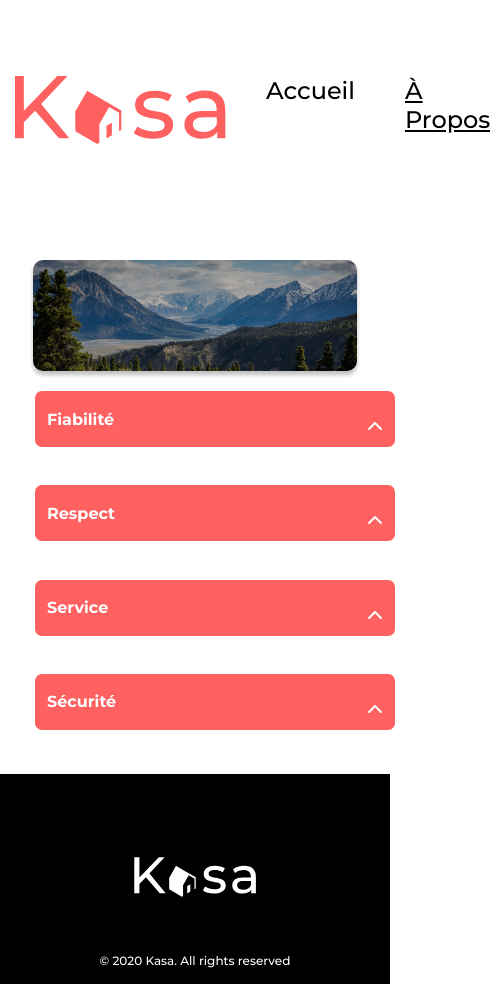
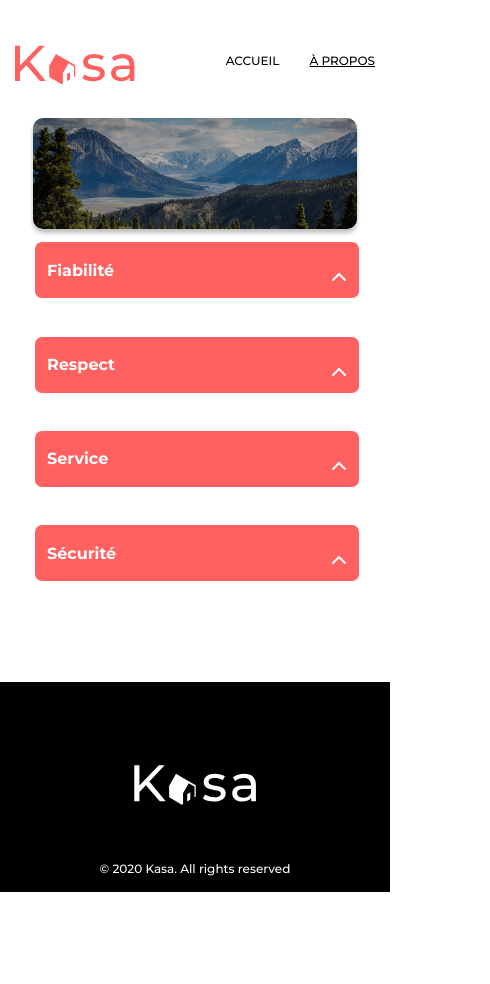
Before and after one commit to GlMlL/Projet-8-kasa, a React (Create React App) app: page /about in a window 390 px wide. Shown: the whole page, 490 px wide, since content can reach past the window. After the commit the page ends 892 px from the top, so only its background shows below. Built offline with nearby package versions, Linux system fonts and the light colour scheme.

Commit message:
derniere modif scss

```diff
--- a/src/styles/about.scss
+++ b/src/styles/about.scss
@@ -9,15 +9,32 @@
 
 @media (max-width: 1024px) {
   .layout-about {
-    width: 100%;
+    width: 90%;
     padding-left: 20px;
     padding-right: 20px;
   }
 }
 
-.layout_housing p{
+
+.collapse {
+  width: 80%;
+  margin: 0 auto;
+}
+
+@media (max-width: 768px) {
+  .collapse {
+    width: 100%;
+  }
+}
+
+
+.banner-container {
+  margin: 0px auto 0px auto;
+}
+
+.layout_housing p {
   display: flex;
-  justify-content:flex-start ;
+  justify-content: flex-start;
   list-style: none;
   padding-top: 20px;
 }
--- a/src/styles/annonce.scss
+++ b/src/styles/annonce.scss
@@ -69,10 +69,10 @@ $primary-color: rgba(255, 96, 96, 1);
   .tags {
     display: flex;
     flex-wrap: wrap;
-    gap: 7px; // Ajouter un petit espace entre les tags
+    gap: 7px;
 
     .tag {
-      background-color: $primary-color; // Utilisation de la couleur principale pour les tags
+      background-color: $primary-color;
       border-radius: 12px;
       padding: 5px 10px;
       color: white;
@@ -95,7 +95,7 @@ $primary-color: rgba(255, 96, 96, 1);
     display: flex;
     align-items: center;
     margin-bottom: 12px;
-    color: $primary-color; // Couleur principale pour le texte de l'hôte
+    color: $primary-color;
 
     .name-container {
       display: flex;
@@ -105,28 +105,28 @@ $primary-color: rgba(255, 96, 96, 1);
       text-align: right;
 
       .first-name, .last-name {
-        color: $primary-color; // Couleur principale pour le prénom et le nom
+        color: $primary-color;
       }
     }
 
     .host-picture {
-      width: 50px; // Ajuster la taille de l'image
-      height: 50px; // Ajuster la taille de l'image
-      border-radius: 50%; // Transformation en cercle
-      object-fit: cover; // Pour s'assurer que l'image couvre correctement le cercle
+      width: 50px;
+      height: 50px;
+      border-radius: 50%;
+      object-fit: cover;
     }
   }
 
   .rating-section {
     display: flex;
     align-items: center;
-    color: $primary-color; // Couleur principale pour les étoiles
+    color: $primary-color;
   }
 
   .rating {
     display: flex;
     align-items: center;
-    color: $primary-color; // Couleur principale pour les étoiles
+    color: $primary-color;
   }
 
   .star {
@@ -134,12 +134,12 @@ $primary-color: rgba(255, 96, 96, 1);
     display: inline-block;
     padding: 0.2em;
     border-radius: 50%;
-    color: $primary-color; // Couleur principale pour les étoiles
+    color: $primary-color;
     transition: color 0.2s ease-in-out;
   }
 
   .star-active {
-    color: $primary-color; // Couleur principale pour les étoiles actives
+    color: $primary-color;
   }
 }
 
--- a/src/styles/carrousel.scss
+++ b/src/styles/carrousel.scss
@@ -1,7 +1,7 @@
 .carrousel {
     position: relative;
     width: 100%;
-    height: 500px; /* Ajustez la hauteur selon vos besoins */
+    height: 500px;
     display: flex;
     justify-content: center;
     align-items: center;
@@ -11,7 +11,7 @@
 .carrousel-image {
     width: 100%;
     height: 100%;
-    object-fit: cover; /* Conserve les proportions de l'image */
+    object-fit: cover;
     border-radius: 15px;
 }
 
@@ -25,7 +25,7 @@
     padding: 10px;
     cursor: pointer;
     z-index: 2;
-    font-size: 44px; /* Taille des chevrons */
+    font-size: 44px;
     display: flex;
     justify-content: center;
     align-items: center;
@@ -33,11 +33,11 @@
 }
 
 .left-arrow {
-    left: 10px; /* Positionne le chevron gauche */
+    left: 10px;
 }
 
 .right-arrow {
-    right: 10px; /* Positionne le chevron droit */
+    right: 10px;
 }
 
 
--- a/src/styles/header.scss
+++ b/src/styles/header.scss
@@ -2,18 +2,19 @@
 
 .header {
   width: 100%;
-  max-width: 1200px; // Même largeur maximale que le reste du contenu
-  margin: 60px auto;  // Centre le header horizontalement et ajoute un espace en haut
+  margin: 40px auto;
 
   display: flex;
   flex-direction: row;
   justify-content: space-between;
-  box-sizing: border-box;  // Assure que le padding est inclus dans la largeur maximale
+  box-sizing: border-box;
 
   nav {
+    display: flex;
+    justify-content: end;
     ul {
       display: flex;
-      gap: 50px; // Espace entre les liens du menu
+      gap: 50px;
 
       a {
         text-decoration: none;
@@ -25,6 +26,14 @@
         &.underline {
           text-decoration: underline;
         }
+
+        &.active {
+          width: auto;
+        }
+
+        svg {
+          max-width: 100%;
+        }
       }
 
       li {
@@ -33,3 +42,44 @@
     }
   }
 }
+
+
+@media (max-width: 768px) {
+  .header {
+    gap: 10%;
+    margin: 15px auto;
+  }
+
+  nav {
+    width: 100%;
+    align-items: center;
+    ul {
+      gap: 30px !important;
+      padding: 0;
+      li {
+
+      }
+
+      a {
+        font-size: 12px !important;
+        text-transform: uppercase
+      }
+
+      a.underline {
+        font-size: 12px !important;
+        text-transform: uppercase
+      }
+
+      a.active {
+        display: flex;
+        width: 40% ;
+        text-transform: uppercase !important;
+
+
+      }
+    }
+  }
+}
+svg {
+  max-width: 100% !important;
+}
--- a/src/styles/home.scss
+++ b/src/styles/home.scss
@@ -10,7 +10,7 @@
     border-radius: 10px;
     overflow: hidden;
 
-    /* Utiliser un pseudo-élément pour appliquer le filtre */
+
     &::before {
       content: "";
       position: absolute;
@@ -23,17 +23,17 @@
       background-position: 80% 50%;
       background-repeat: no-repeat;
 
-      /* Appliquer le filtre uniquement sur l'arrière-plan */
+
       filter: brightness(50%);
-      z-index: 1; /* Placer en dessous du texte */
+      z-index: 1;
     }
 
-    /* Utilisation de Flexbox pour centrer le h1 */
+
     display: flex;
     justify-content: center;
     align-items: center;
 
-    /* S'assurer que le texte est au-dessus du filtre */
+
     z-index: 2;
     position: relative;
 
@@ -46,7 +46,7 @@
       color: white;
       font-size: 2rem;
       text-align: center;
-      z-index: 3; /* Toujours s'assurer que le h1 est au-dessus */
+      z-index: 3;
     }
   }
 }
```
